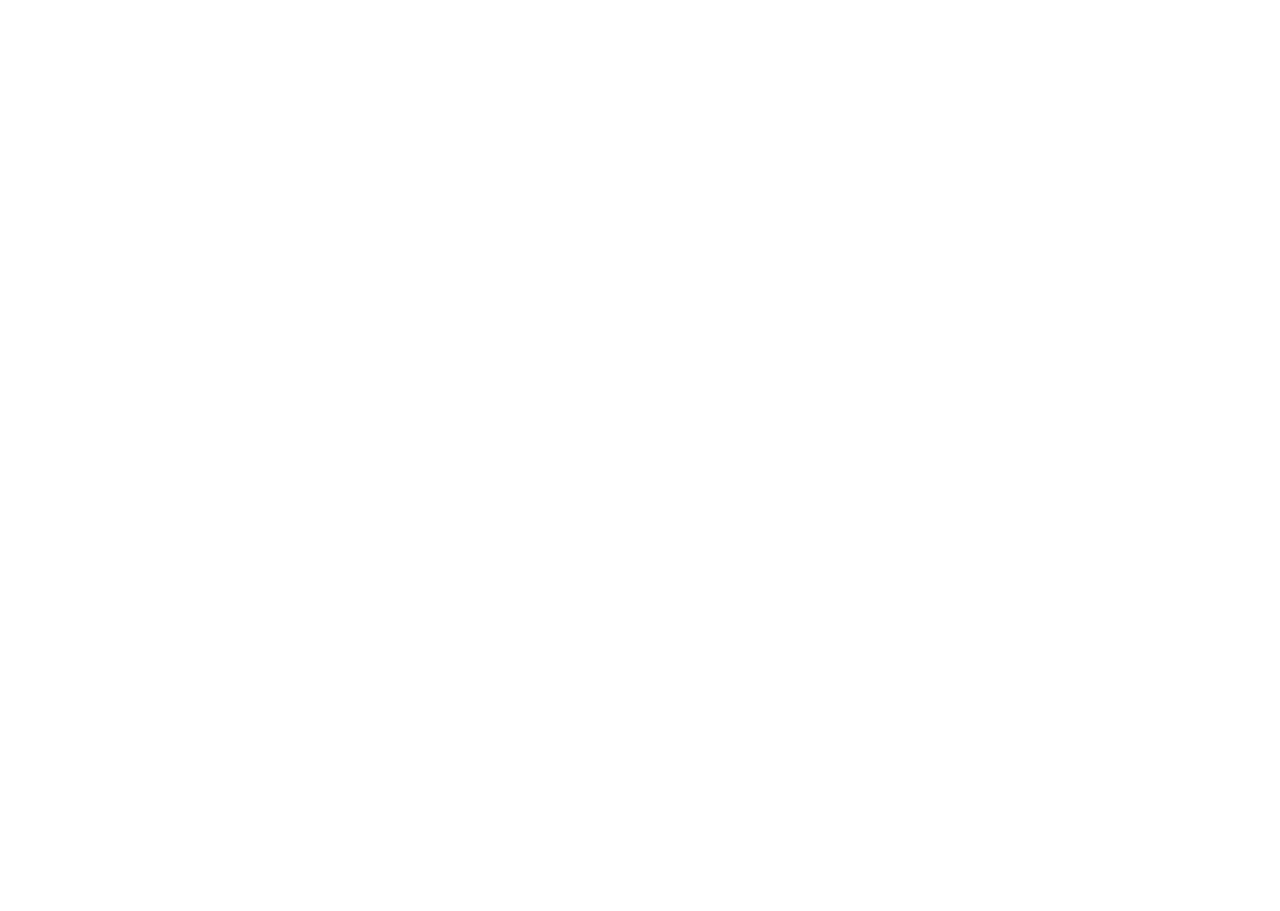
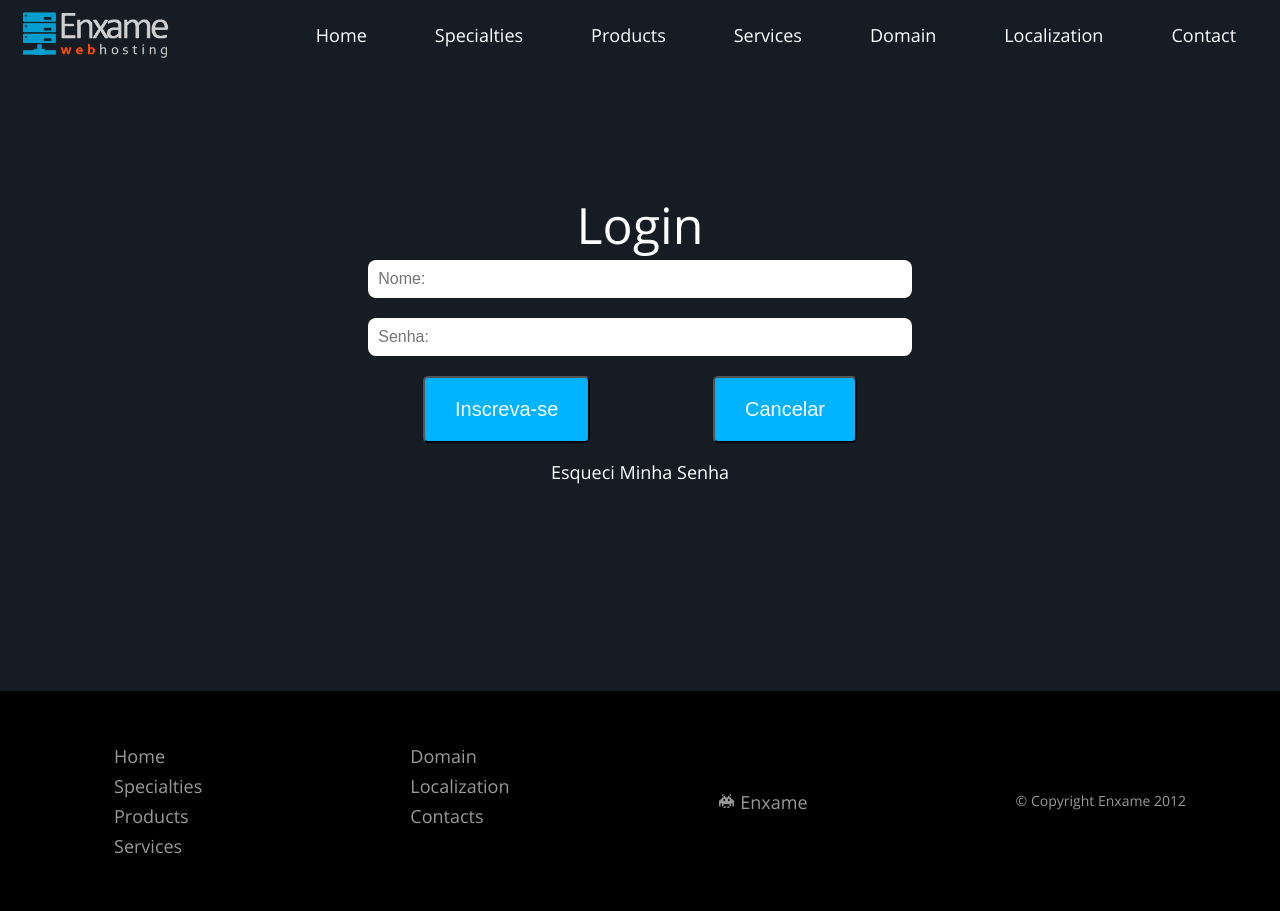
Before and after one commit to anapaulasilvadev/website_enxamewebhosting, a plain HTML site: page login.html in a window 1280 px wide. Before the commit the page ends 800 px from the top, so only its background shows below. Drawn offline with nearby package versions, Linux system fonts and the light colour scheme.

Commit message:
Add Footer & Login

```diff
--- a/css/style.css
+++ b/css/style.css
@@ -50,6 +50,7 @@
     font-size: 1.8em;
     transition: .5s;
     text-transform: capitalize;
+    color: white;
 }
 
 section{
@@ -119,7 +120,6 @@
 
 
 
-
     /*#region home*/
 
     #home{
@@ -155,7 +155,6 @@
     }
 
     /*#endregion home*/
-
 
 
 
@@ -215,7 +214,6 @@
 
 
     /*#endregion sectionSpecialties*/
-
 
 
 
@@ -328,7 +326,6 @@
         }
 
     /*#endregion sectionProducts*/
-
 
 
 
@@ -494,5 +491,72 @@
          border-radius: 8px;
     }
 
+    .contactI li span{
+        font-size: 2em;
+    }
+
+    .contactI li input[type=submit],
+    .contactI li input[type=reset] {
+        padding: 20px 30px !important;
+        font-size: 2em !important;
+        margin: 0 60px;
+        transition: .5s;
+    }
 
       /*#endregion sectionContact*/
+
+
+
+
+
+      /*#region Footer*/
+
+    footer{
+        width: 100%;
+        height: auto;
+        background-color: black;
+        padding: 50px 10px;
+    }
+
+    .footerC{
+        color: white;
+        display: flex;
+        justify-content: space-around;
+        align-items: center;
+    }
+
+    .footerC li{
+        height: 30px;
+        line-height: 30px;
+        opacity: .6;
+        transition: .3s;
+    }
+
+    .footerC li:hover{
+        opacity: 1;
+        transition: .3s;
+    }
+
+    .footerC li:hover a{
+        background-color: rgb(249, 79, 1);
+        opacity: 1;
+        transition: .3s;
+        padding: 5px;
+        border: solid rgb(0, 179, 255);
+    }
+
+    .footerC a i,
+    .footerC a span,
+    .footerC h5{
+        opacity: .6;
+    }
+
+
+
+      /*#endregion Footer*/
+
+
+
+
+
+      /**/
--- a/login.html
+++ b/login.html
@@ -0,0 +1,84 @@
+<!DOCTYPE html>
+<html lang="pt-br">
+<head>
+    <meta charset="UTF-8">
+    <meta http-equiv="X-UA-Compatible" content="IE=edge">
+    <meta name="viewport" content="width=device-width, initial-scale=1.0">
+
+    <!-- LINKS -->
+
+    <link rel="stylesheet" href="css/reset.css">
+    <link rel="stylesheet" href="css/style.css">
+    <link rel="stylesheet" href="css/media.css">
+    <link rel="shortcut icon" href="img/icon.png" type="image/x-icon">
+
+    <!-- Boxicons CSS -->
+<link href='https://unpkg.com/boxicons@2.1.2/css/boxicons.min.css' rel='stylesheet'>
+    <title>Enxame Hospital - Login</title>
+</head>
+<body>
+    <div class="container">
+
+        <!-- Barra de Navegação -->
+
+        <nav>
+            <div class="menu">
+                <img src="img/logo.png" alt="logo" class="logo">
+                <ul class="menuI">
+                    <li><a href="index.html#home">home</a></li>
+                    <li><a href="index.html#specialties">specialties</a></li>
+                    <li><a href="index.html#products">products</a></li>
+                    <li><a href="index.html#services">services</a></li>
+                    <li><a href="index.html#domain">domain</a></li>
+                    <li><a href="index.html#localization">localization</a></li>
+                    <li><a href="index.html#contact">contact</a></li>
+                </ul>
+            </div>
+        </nav>
+
+        <!-- Login -->
+
+        <section id="contact">
+            <h2>Login</h2>
+            <div class="contactC">
+                <ul class="contactI">
+                    <li><input type="text" placeholder="Nome:" autocomplete="off" required></li>
+                    <li><input type="password" placeholder="Senha:" maxlength="6" autocomplete="off" required></li>
+
+                    <li>
+                        <input type="submit" class="btnDefault" value="Inscreva-se">
+                        <input type="reset" class="btnDefault" value="Cancelar">
+                    </li>
+                    <li>
+                       <a href="">Esqueci minha Senha</a>
+                    </li>
+                </ul>
+            </div>
+        </section>
+
+        <!-- Footer -->
+
+        <footer>
+            <div class="footerC">
+                <ul>
+                    <li><a href="#home">home</a></li>
+                    <li><a href="#specialties">specialties</a></li>
+                    <li><a href="#products">products</a></li>
+                    <li><a href="#services">services</a></li>
+                </ul>
+                <ul>
+                    <li><a href="#domain">domain</a></li>
+                    <li><a href="#localization">localization</a></li>
+                    <li><a href="#contacts">contacts</a></li>
+                    <li><a href="login.html"></a></li>
+                </ul>
+                <a href="#home">
+                    <i class="bx bxs-invader"></i>
+                    <span>Enxame</span>
+                </a>
+                <h5>&copy; Copyright Enxame 2012</h5>
+            </div>
+        </footer>
+    </div>
+</body>
+</html>
```
Also changed, not shown: index.html (+58 -24 lines).
